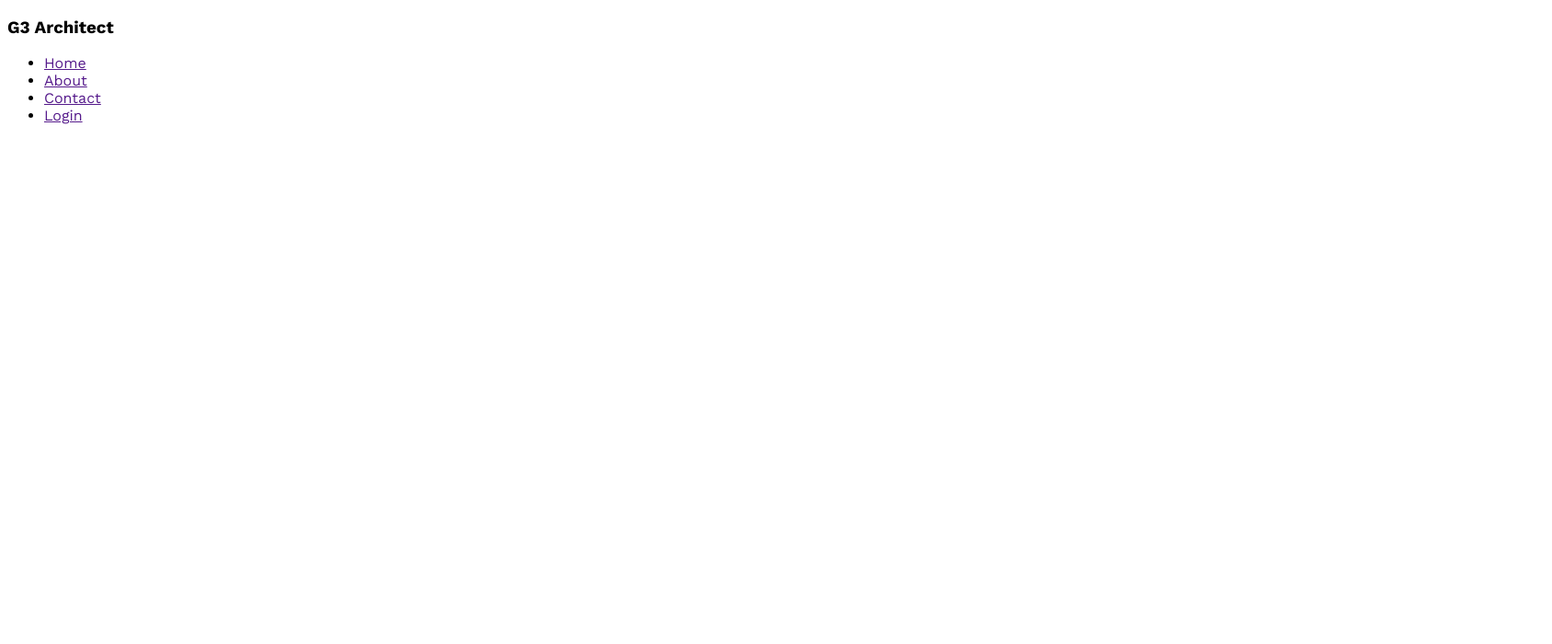
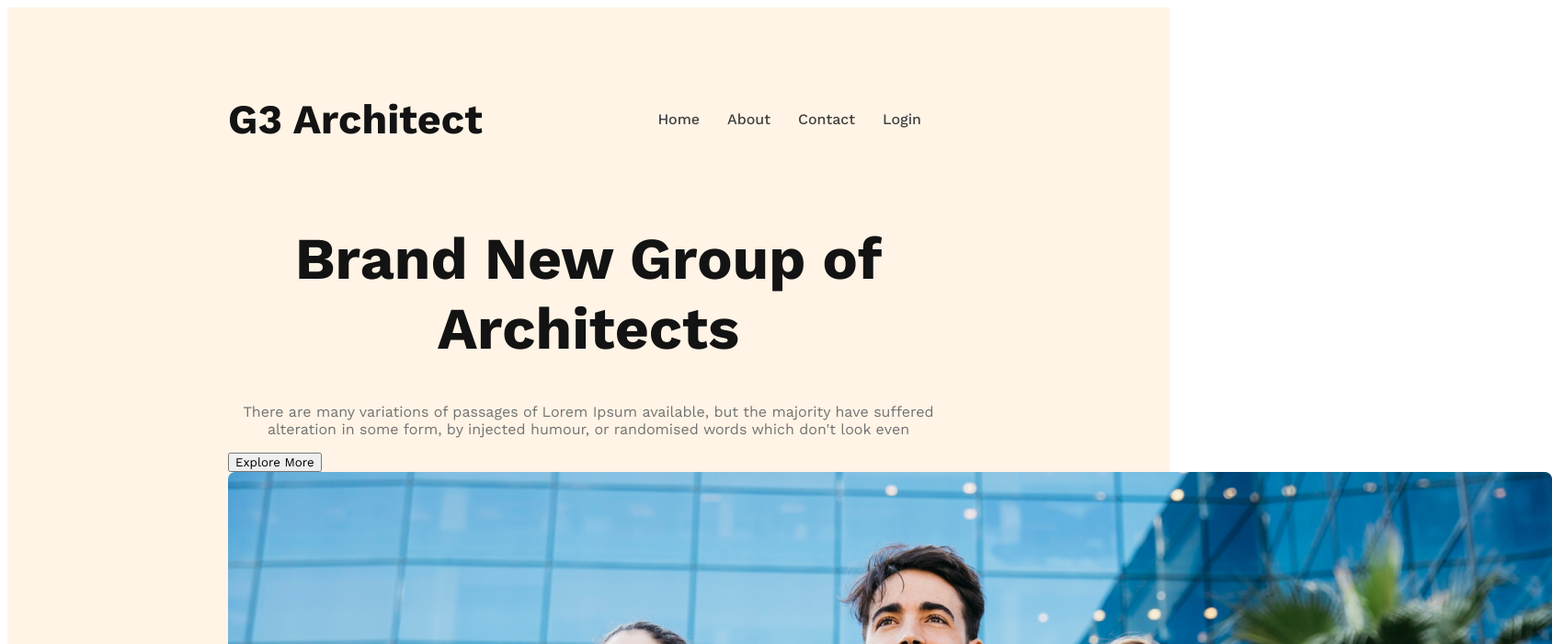
Before and after one commit to MAKhan81/g3-architect-website, a plain HTML site: page index.html in a window 1280 px wide. Shown: the top 700 px of the page at 92% size, 1688 px wide, since content can reach past the window. Drawn offline with nearby package versions, Linux system fonts and the light colour scheme.

Commit message:
added banner content

```diff
--- a/index.html
+++ b/index.html
@@ -9,7 +9,7 @@
 <body>
     <header>
         <nav>
-            <h3>G3 Architect</h3>
+            <h3 class="nav-title">G3 Architect</h3>
             <ul>
                 <li><a href="">Home</a></li>
                 <li><a href="">About</a></li>
@@ -17,6 +17,18 @@
                 <li><a href="">Login</a></li>
             </ul>
         </nav>
+        <div class="banner">
+            <div class="banner-content">
+                <h1 class="banner-title">Brand New
+                    Group of Architects
+                    </h1>
+                    <p class="banner-description">There are many variations of passages of Lorem Ipsum available, but the majority have suffered alteration in some form, by injected humour, or randomised words which don't look even</p>
+            </div>
+                <button class="btn-primary">Explore More</button>
+                <img src="images/banner.png" alt="">
+
+
+        </div>
 
     </header>
     <main>
--- a/styles/architecht.css
+++ b/styles/architecht.css
@@ -6,3 +6,46 @@
     font-family: 'Work Sans', sans-serif;
 
 }
+
+header{
+    background: rgba(255, 144, 14, 0.10);
+    padding: 50px 240px;
+}
+nav{
+    display: flex;
+    justify-content: space-between;
+    align-items: center;
+}
+.nav-title{
+    font-size: 2.8rem;
+    font-weight: 700;
+    color: #131313;
+
+}
+
+nav > ul {
+    display: flex;
+}
+nav li {
+    list-style: none;
+    margin-right: 30px;
+    font-weight: 500;
+    font-size: 1rem;
+}
+nav li a{
+    text-decoration: none;
+    color: #424242;
+}
+.banner-content{
+    max-width: 800px;
+    text-align: center;
+    margin: 0 auto;
+}
+.banner-title{
+    font-size: 4rem;
+    font-weight: 700;
+    color: #131313;
+}
+.banner-description{
+    color: #727272;
+}
```
